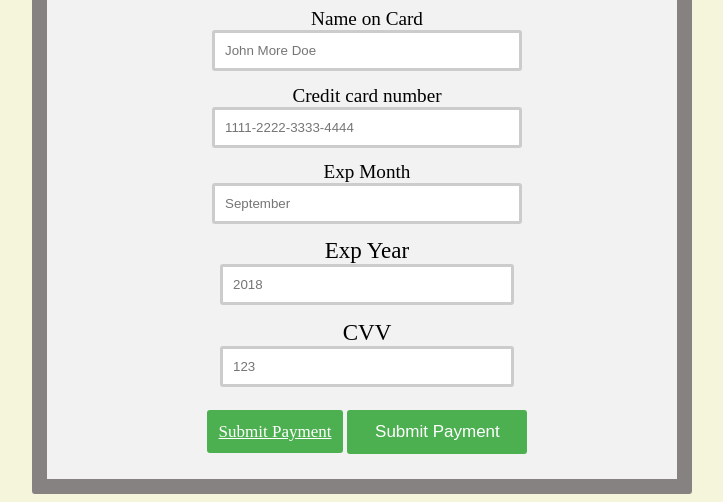
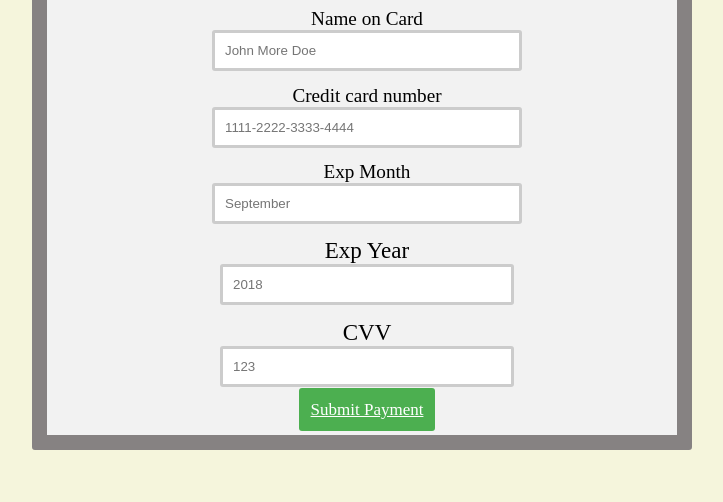
Before and after one commit to aeruiz9165/juanstkd.github.io, a plain HTML site: page payments.html in a window 1280 px wide. Shown: the part 1146-1648 px from the top of the page, without its empty margins (278-1001 px from the left). After the commit the page ends 1604 px from the top, so only its background shows below. Drawn offline with Linux system fonts and the light colour scheme.

Commit message:
btn update

```diff
--- a/payments.html
+++ b/payments.html
@@ -85,7 +85,7 @@
 
                 </div>
                 <a class="btn" href="thankyou.html">Submit Payment</a>
-                <input type="submit" value="Submit Payment" class="btn">
+
             </form>
         </div>
     </div>
```
